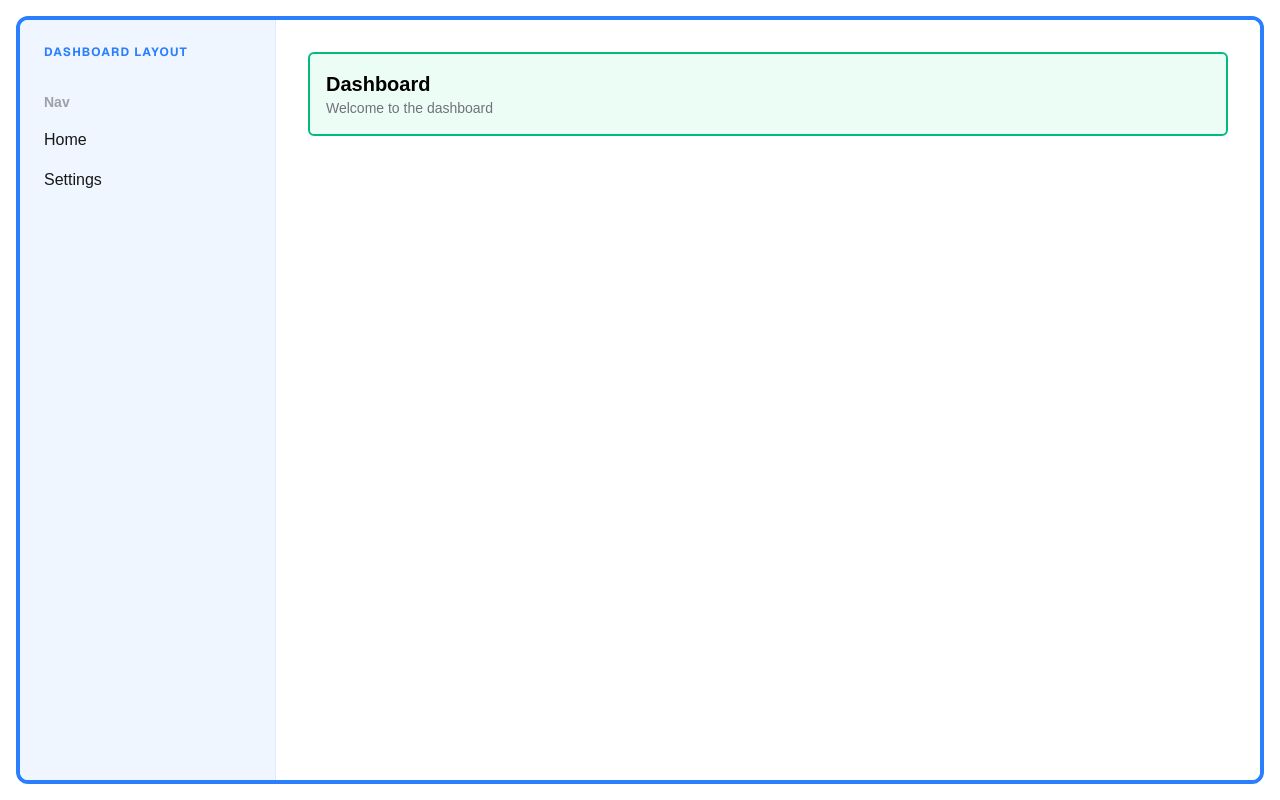
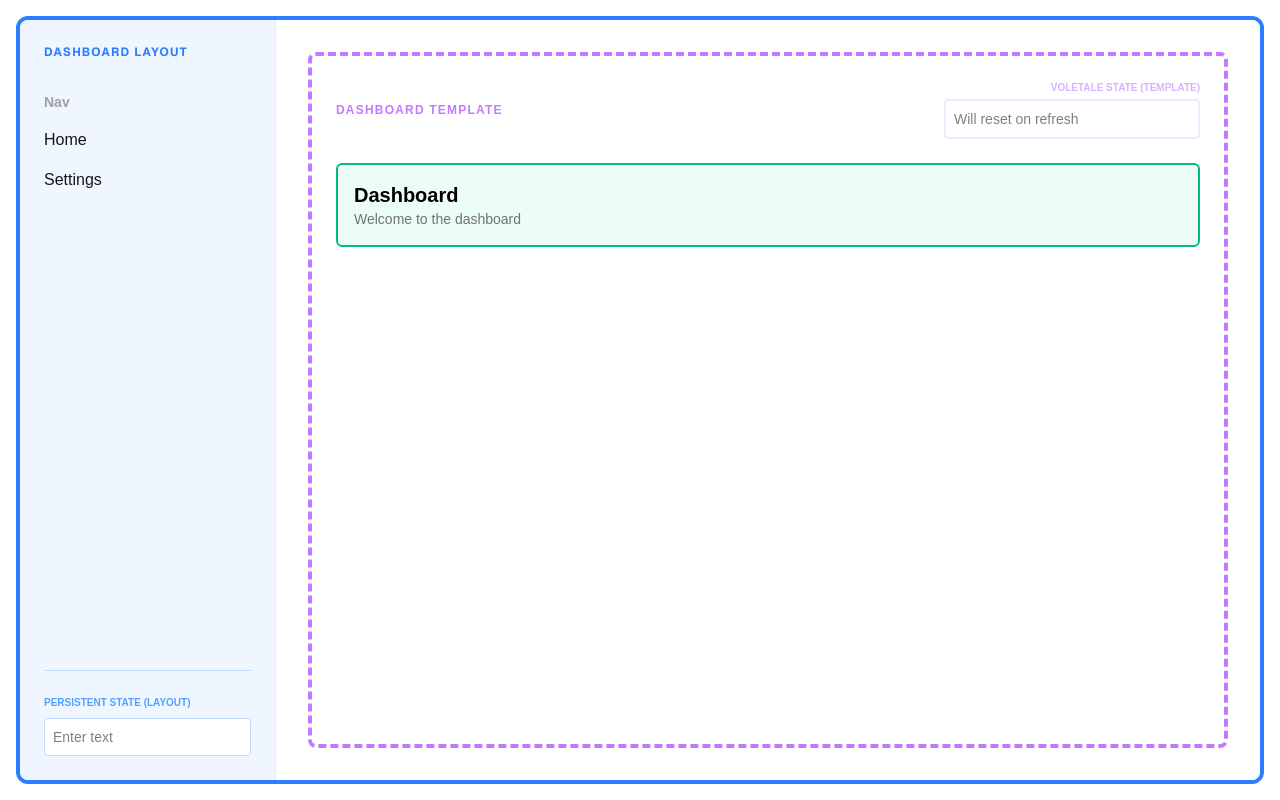
Before and after one commit to thedarkbeet/homeplot, a Next.js app: page /dashboard in a window 1280 px wide. Built offline with nearby package versions, Linux system fonts and the light colour scheme.

Commit message:
:sparkles: feat: add template.tsx and explore template behavior

```diff
--- a/src/app/dashboard/layout.tsx
+++ b/src/app/dashboard/layout.tsx
@@ -1,11 +1,14 @@
+"use client";
+
 import Link from "next/link";
-import React from "react";
+import React, { useState } from "react";
 
 type DashboardLayoutProps = {
   children: React.ReactNode;
 };
 
 export default function DashboardLayout({ children }: DashboardLayoutProps) {
+  const [text, setText] = useState("");
   return (
     <div className="flex flex-row min-h-[calc(100vh-2rem)] border-4 border-blue-500 rounded-xl m-4 overflow-hidden">
       <aside className="w-64 bg-blue-50 p-6 border-r border-blue-100 flex flex-col">
@@ -24,6 +27,13 @@ export default function DashboardLayout({ children }: DashboardLayoutProps) {
           </Link>
 
         </nav>
+
+        <div className="mt-auto pt-6 border-t border-blue-200">
+          <label className="block text-[10px] font-bold text-blue-400 uppercase mb-2">
+            Persistent State (Layout)
+          </label>
+          <input type="text" value={text} onChange={e => setText(e.target.value)} className="w-full p-2 text-sm border border-blue-200 rounded bg-white text-black focus:ring-2 focus:ring-blue-500 outline-none" placeholder="Enter text" />
+        </div>
       </aside>
       <main className="flex-1 flex flex-col bg-white p-8">
         {children}
--- /dev/null
+++ b/src/app/dashboard/template.tsx
@@ -0,0 +1,35 @@
+"use client";
+
+import React from "react";
+
+type DashboardTemplateProps = {
+  children: React.ReactNode;
+};
+
+export default function DashboardTemplate({ children }: DashboardTemplateProps) {
+  const [text, setText] = React.useState("");
+
+  React.useEffect(() => {
+    console.warn("Template: Mounted (Navigation happened)");
+  }, []);
+
+  return (
+    <div className="flex-1 p-6 border-4 border-dashed border-purple-400 rounded-lg flex flex-col animate-in fade-in slide-in-from-bottom-2 duration-500">
+      <div className="flex justify-between items-center mb-6">
+        <div className="text-xs font-bold text-purple-400 uppercase tracking-widest">
+          Dashboard Template
+        </div>
+        <div className="flex flex-col items-end">
+          <label className="text-[10px] font-bold text-purple-300 uppercase mb-1">
+            Voletale State (Template)
+          </label>
+          <input type="text" value={text} onChange={e => setText(e.target.value)} className="p-2 text-sm border-2 border-purple-100 rounded bg-white text-black focus:border-purple-400 outline-none w-64" placeholder="Will reset on refresh" />
+        </div>
+      </div>
+
+      <div className="flex-1 flex flex-col">
+        {children}
+      </div>
+    </div>
+  );
+}
```
